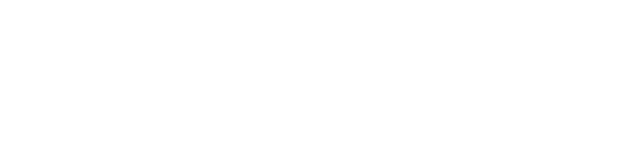
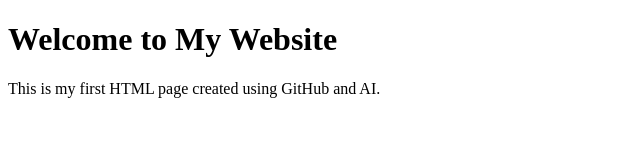
Before and after one commit to Maryamwahai/frontend-course, a plain HTML site: page index.html in a window 1280 px wide. Shown: the whole page, without its empty margins (0-640 px from the left). Drawn offline with Linux system fonts and the light colour scheme.

Commit message:
Add basic HTML structure

```diff
--- a/index.html
+++ b/index.html
@@ -3,9 +3,13 @@
 <head>
     <meta charset="UTF-8">
     <meta name="viewport" content="width=device-width, initial-scale=1.0">
-        <title>My website</title>
+    <title>My First Web Page</title>
 </head>
 <body>
 
+    <h1>Welcome to My Website</h1>
+
+    <p>This is my first HTML page created using GitHub and AI.</p>
+
 </body>
 </html>
```
Lines whose indentation alone changed are shown as unchanged.
